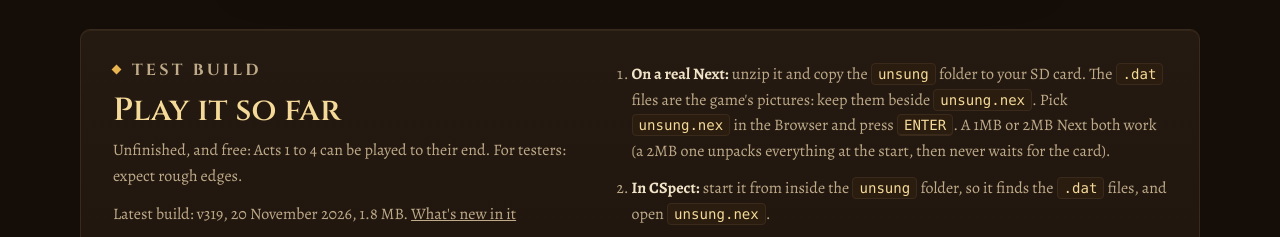
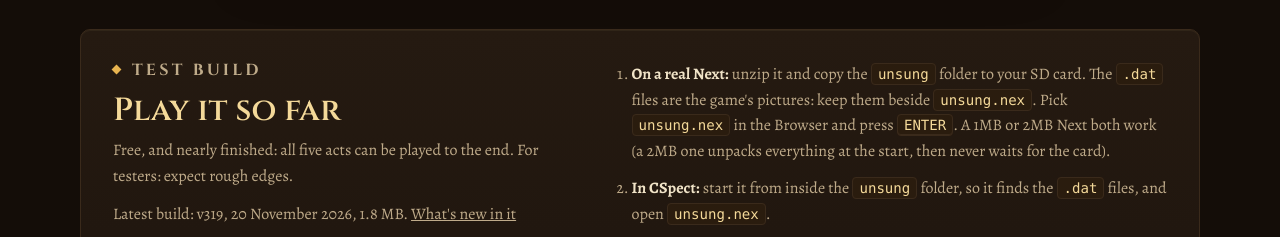
Before and after one commit to mikeynma/the-unsung, a plain HTML site: page index.html in a window 1280 px wide. Shown: the part 4880-5117 px from the top of the page. Drawn offline with Linux system fonts and the light colour scheme.

Commit message:
Site update

```diff
--- a/index.html
+++ b/index.html
@@ -128,7 +128,7 @@
     <div>
       <p class="eyebrow">Test build</p>
       <h2>Play it so far</h2>
-      <p>Unfinished, and free: Acts 1 to 4 can be played to their end. For testers: expect rough edges.</p>
+      <p>Free, and nearly finished: all five acts can be played to the end. For testers: expect rough edges.</p>
       <p class="meta">Latest build: <!--v-->v319, 20 November 2026, 1.8 MB<!--/v-->. <a href="#changes">What's new in it</a></p>
       <div class="actions"><a class="btn" href="unsung.zip" download>Download the zip</a></div>
     </div>
```
